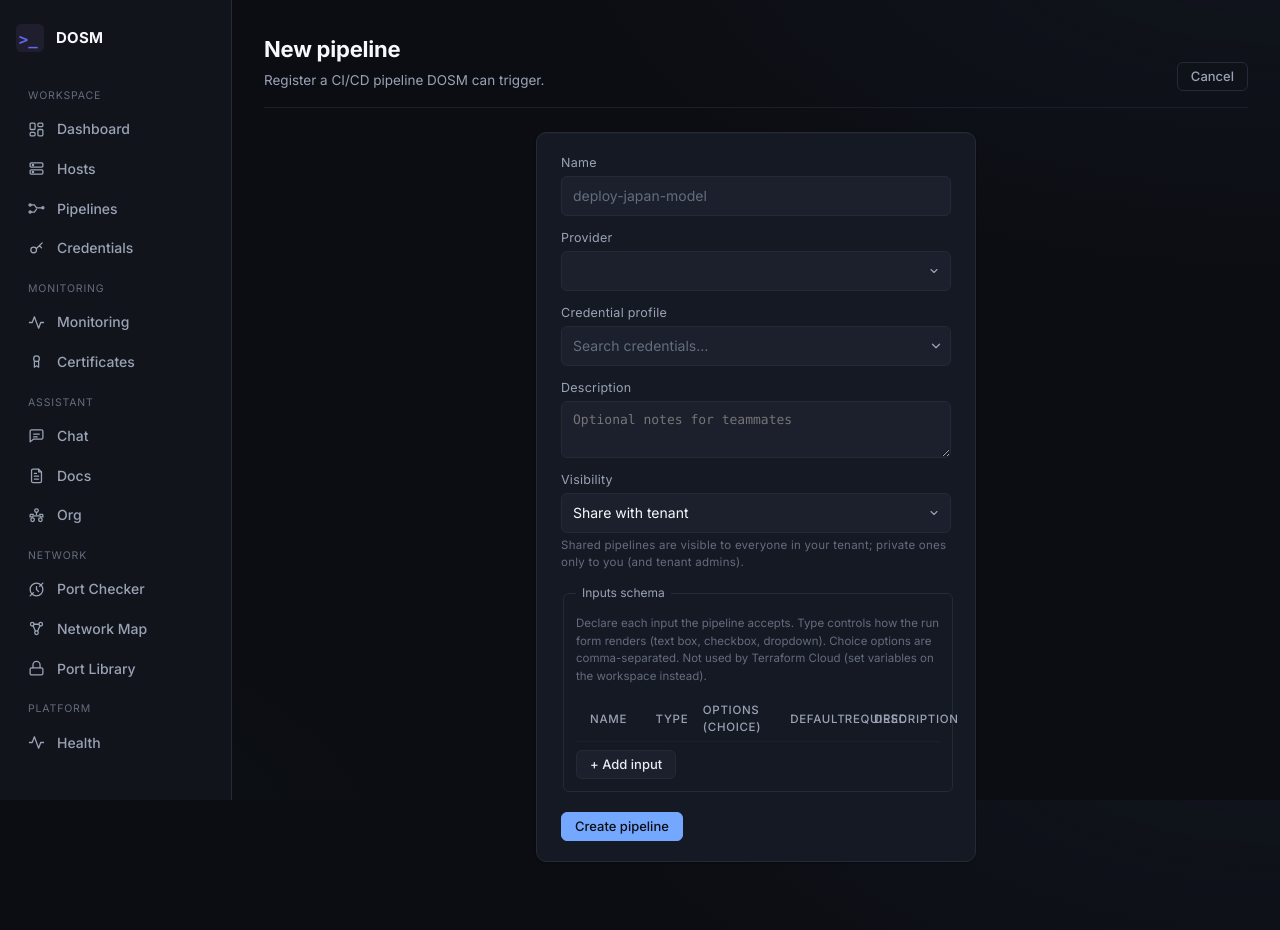
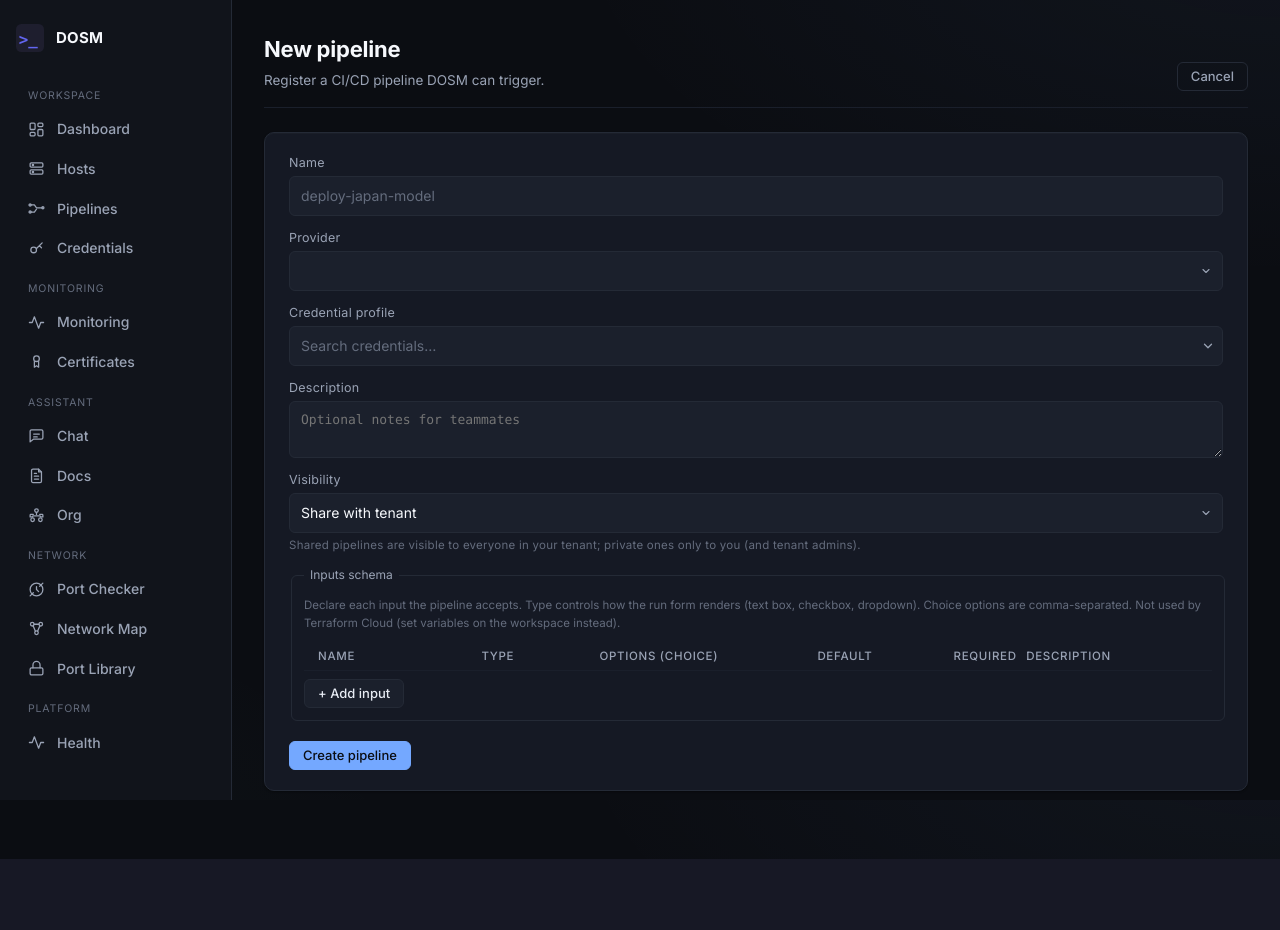
Before and after one commit to MBarc/DevOps-Suite-Manager, a FastAPI app: template dosm/web/templates/pipelines/form.html in a window 1280 px wide. After the commit the page ends 859 px from the top, so only its background shows below. Run offline with FastAPI, Linux system fonts and the light colour scheme; the template is opened without the code that fills it, so the values that code supplies are empty; parts of the project's set-up code (start-up, migrations or seed data) failed here and were passed over.

Commit message:
Restrict terminals to platform_admin; fix pipeline schema-table overlap
- Terminals are a shell on the shared DOSM server (platform-level, not
  tenant-scoped), so gate them to platform_admin at every layer: the sidebar
  blade, the HTTP routes (require_platform_admin), and the session WebSocket
  (user_has_role "platform_admin"). A tenant admin can no longer reach
  /terminals via the nav, a direct URL, or the socket.
- Pipeline create/edit form: the 7-column Inputs-schema editor was crushed
  inside the narrow form card, overlapping the Default/Required/Description
  headers. Widen the form to a full card, give the table a min-width, and let
  the fieldset scroll horizontally so headers/cells never overlap.

Co-Authored-By: Claude Opus 4.8 <noreply@anthropic.com>

```diff
--- a/dosm/web/templates/base.html
+++ b/dosm/web/templates/base.html
@@ -29,7 +29,7 @@
         File Transfer
       </a>
       {% endif %}
-      {% if request.app.state.config.terminals.enabled and user is defined and user and user.role in ('admin', 'platform_admin') %}
+      {% if request.app.state.config.terminals.enabled and user is defined and user and user.role == 'platform_admin' %}
       <a href="/terminals" class="{% if path.startswith('/terminals') %}active{% endif %}">
         <svg viewBox="0 0 24 24" fill="none" stroke="currentColor" stroke-width="1.8" stroke-linecap="round" stroke-linejoin="round"><rect x="3" y="4" width="18" height="16" rx="2"/><path d="M7 9l3 3-3 3M13 15h4"/></svg>
         Terminals
--- a/dosm/web/templates/pipelines/form.html
+++ b/dosm/web/templates/pipelines/form.html
@@ -14,8 +14,12 @@
     box-sizing: border-box;
     width: 100%;
     min-width: 0;
+    overflow-x: auto;            /* scroll instead of overlap when cramped */
   }
-  .schema-editor { width: 100%; table-layout: fixed; }
+  /* The 7-column editor needs room; keep a floor width so headers/cells never
+     crush into each other, and let the fieldset scroll horizontally below it. */
+  .schema-editor { width: 100%; table-layout: fixed; min-width: 680px; }
+  .schema-editor th { white-space: nowrap; }
   .schema-editor td { vertical-align: middle; }
   .schema-editor input[type="text"],
   .schema-editor select {
@@ -34,7 +38,7 @@
   </div>
 </header>
 
-<section class="card card-narrow">
+<section class="card">
   {% if error %}<div class="badge badge-red" style="margin-bottom: var(--sp-3)">{{ error }}</div>{% endif %}
   <form method="post"
         action="{{ '/pipelines/' + pipeline.id|string + '/edit' if pipeline else '/pipelines/new' }}"
```
Also changed, not shown: dosm/terminals/routes.py (+5 -5 lines).
